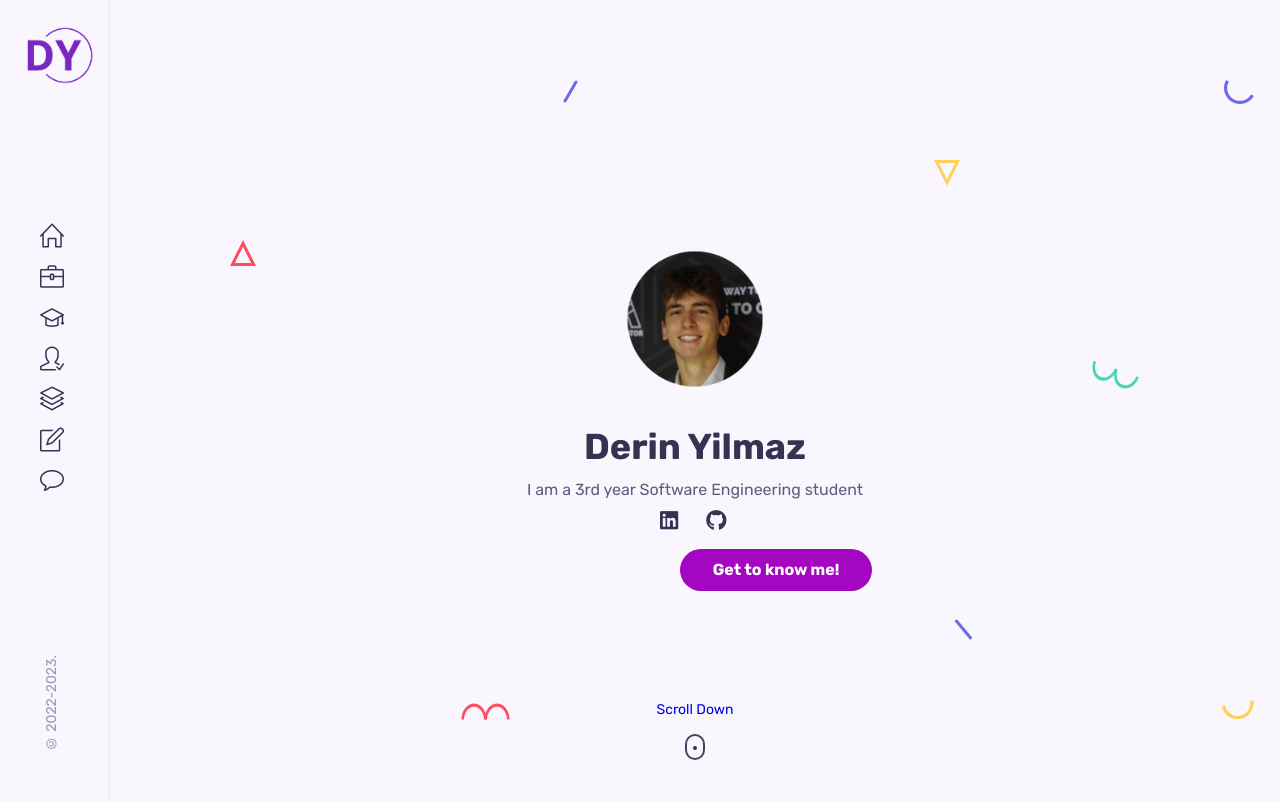
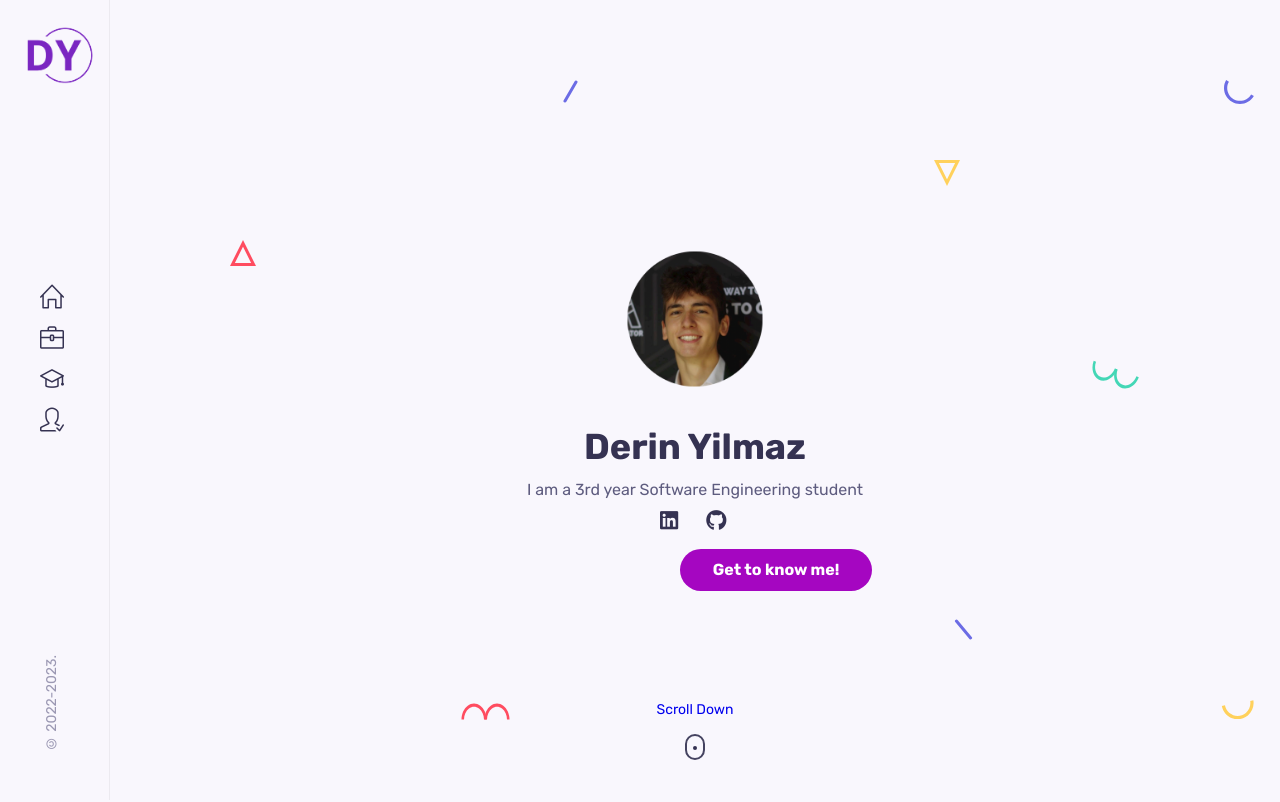
Before and after one commit to yilmazderin/yilmazderin.github.io, a React (Create React App) app in the folder personal-website/: page / in a window 1280 px wide. Shown: the top 802 px of the page. Built offline with nearby package versions, Linux system fonts and the light colour scheme.

Commit message:
Updated Sidebar

```diff
--- a/personal-website/src/components/sidebar/Sidebar.jsx
+++ b/personal-website/src/components/sidebar/Sidebar.jsx
@@ -35,25 +35,6 @@ const Sidebar = () => {
                             <i className='icon-user-following'></i>
                             </a>
                         </li>
-
-                        <li className="nav__item">
-                            <a href="#portfolio" className="nav__link">
-                            <i className='icon-layers'></i>
-                            </a>
-                        </li>
-
-                        <li className="nav__item">
-                            <a href="#blog" className="nav__link">
-                            <i className='icon-note'></i>
-                            </a>
-                        </li>
-
-                        <li className="nav__item">
-                            <a href="#contact" className="nav__link">
-                            <i className='icon-bubble'></i>
-                            </a>
-                        </li>
-
                     </ul>
                 </div>
             </nav>
```
